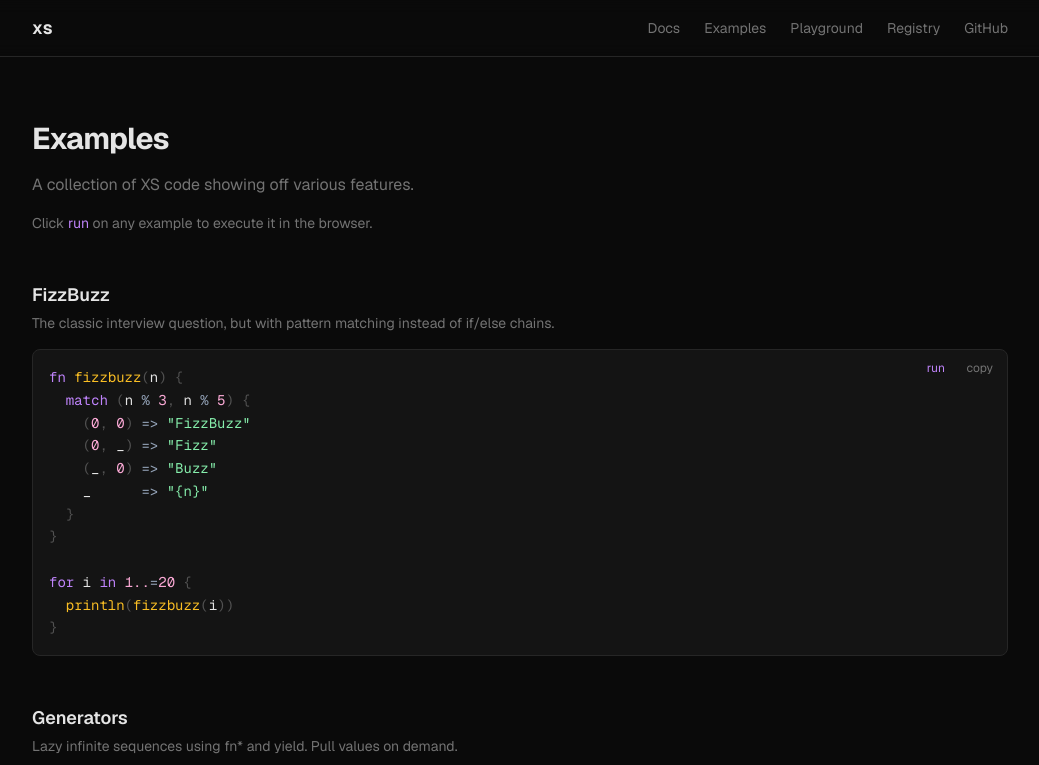
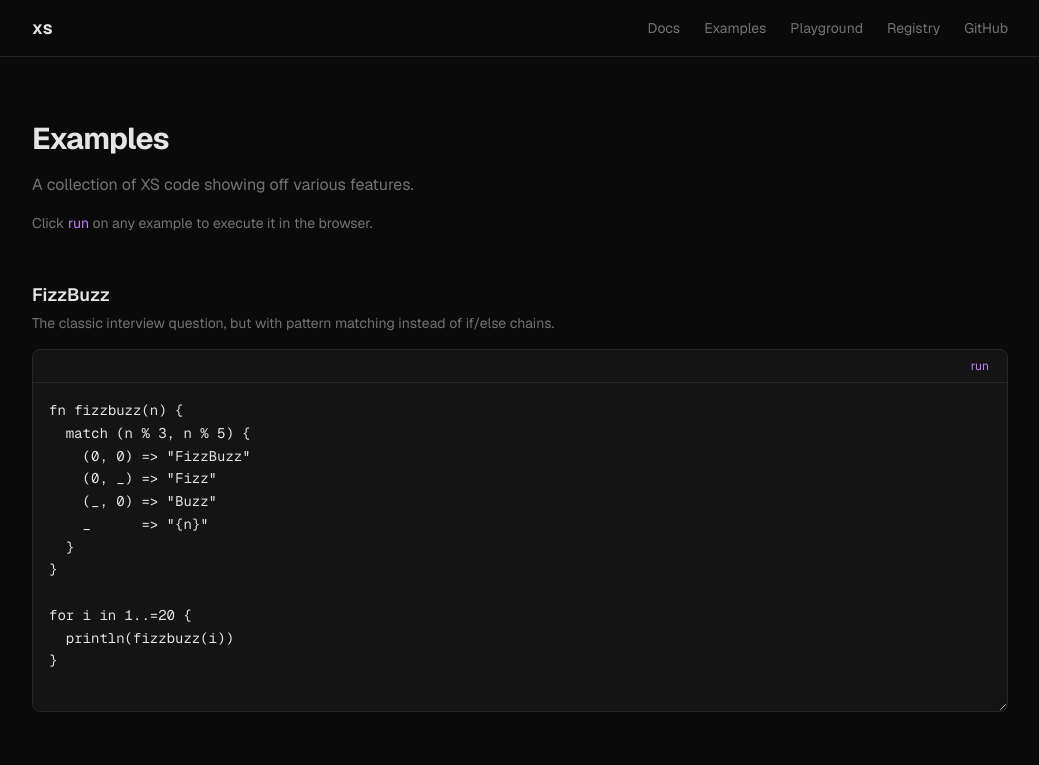
Before and after one commit to xs-lang0/xslang.org, a Next.js app: page /examples in a window 1280 px wide. Shown: the top 765 px of the page, without its empty margins (120-1159 px from the left). Built offline with nearby package versions, Linux system fonts and the light colour scheme.

Commit message:
make runnable examples editable with reset button

```diff
--- a/src/components/code-block.tsx
+++ b/src/components/code-block.tsx
@@ -174,7 +174,7 @@ function tokenize(code: string): Token[] {
 }
 
 import { CopyButton } from "@/components/copy-button";
-import { RunButton } from "@/components/run-button";
+import { RunnableBlock } from "@/components/run-button";
 
 export function CodeBlock({
   code,
@@ -186,6 +186,11 @@ export function CodeBlock({
   runnable?: boolean;
 }) {
   const trimmed = code.trim();
+
+  if (runnable) {
+    return <RunnableBlock code={trimmed} />;
+  }
+
   const tokens = tokenize(trimmed);
 
   return (
@@ -197,7 +202,6 @@ export function CodeBlock({
       )}
       <div className="relative">
         <CopyButton text={trimmed} />
-        {runnable && <RunButton code={trimmed} />}
         <pre className="overflow-x-auto p-4 text-sm leading-relaxed">
           <code>
             {tokens.map((token, i) => {
--- a/src/components/run-button.tsx
+++ b/src/components/run-button.tsx
@@ -1,6 +1,6 @@
 "use client";
 
-import { useState, useRef } from "react";
+import { useState, useRef, useCallback } from "react";
 
 const TIMEOUT_MS = 5000;
 const BASE_URL = "https://static.xslang.org";
@@ -64,13 +64,15 @@ async function runXS(code: string): Promise<string> {
   });
 }
 
-export function RunButton({ code }: { code: string }) {
+export function RunnableBlock({ code: original }: { code: string }) {
+  const [code, setCode] = useState(original);
   const [state, setState] = useState<"idle" | "running" | "done">("idle");
   const [output, setOutput] = useState("");
   const [error, setError] = useState(false);
-  const outputRef = useRef<HTMLPreElement>(null);
+  const [edited, setEdited] = useState(false);
+  const textareaRef = useRef<HTMLTextAreaElement>(null);
 
-  const handleRun = async () => {
+  const handleRun = useCallback(async () => {
     setState("running");
     setError(false);
     try {
@@ -84,20 +86,76 @@ export function RunButton({ code }: { code: string }) {
       setError(true);
       setState("done");
     }
-  };
+  }, [code]);
+
+  const handleReset = useCallback(() => {
+    setCode(original);
+    setEdited(false);
+    setOutput("");
+    setState("idle");
+    if (textareaRef.current) {
+      textareaRef.current.value = original;
+    }
+  }, [original]);
+
+  const handleChange = useCallback((e: React.ChangeEvent<HTMLTextAreaElement>) => {
+    setCode(e.target.value);
+    setEdited(e.target.value !== original);
+  }, [original]);
+
+  const handleKeyDown = useCallback((e: React.KeyboardEvent<HTMLTextAreaElement>) => {
+    if (e.key === "Tab") {
+      e.preventDefault();
+      const ta = e.currentTarget;
+      const start = ta.selectionStart;
+      const end = ta.selectionEnd;
+      ta.value = ta.value.substring(0, start) + "  " + ta.value.substring(end);
+      ta.selectionStart = ta.selectionEnd = start + 2;
+      setCode(ta.value);
+      setEdited(ta.value !== original);
+    }
+    if (e.key === "Enter" && (e.ctrlKey || e.metaKey)) {
+      e.preventDefault();
+      handleRun();
+    }
+  }, [original, handleRun]);
+
+  const lines = code.split("\n").length;
 
   return (
-    <>
+    <div className="overflow-hidden rounded-lg border border-border bg-surface">
+      <div className="flex items-center justify-end gap-2 border-b border-border px-3 py-1.5">
+        {edited && (
+          <button
+            onClick={handleReset}
+            className="rounded px-1.5 py-0.5 text-xs text-muted transition-colors hover:text-foreground"
+          >
+            reset
+          </button>
+        )}
         <button
           onClick={handleRun}
           disabled={state === "running"}
-        className="absolute right-14 top-2 rounded px-1.5 py-0.5 text-xs text-accent transition-colors hover:text-foreground disabled:opacity-50"
+          className="rounded px-1.5 py-0.5 text-xs text-accent transition-colors hover:text-foreground disabled:opacity-50"
         >
           {state === "running" ? "running..." : "run"}
         </button>
+      </div>
+      <textarea
+        ref={textareaRef}
+        defaultValue={original}
+        onChange={handleChange}
+        onKeyDown={handleKeyDown}
+        spellCheck={false}
+        autoComplete="off"
+        autoCorrect="off"
+        autoCapitalize="off"
+        rows={Math.max(lines + 1, 3)}
+        className="block w-full resize-y border-none bg-transparent p-4 font-mono text-sm leading-relaxed text-foreground outline-none"
+        style={{ tabSize: 2 }}
+      />
       {state === "done" && (
         <pre
-          ref={outputRef}
           className={`border-t border-border px-4 py-3 text-sm leading-relaxed ${
             error ? "text-red-400" : "text-muted"
           }`}
@@ -106,6 +164,6 @@ export function RunButton({ code }: { code: string }) {
           {output || "(no output)"}
         </pre>
       )}
-    </>
+    </div>
   );
 }
```
Lines whose indentation alone changed are shown as unchanged.
